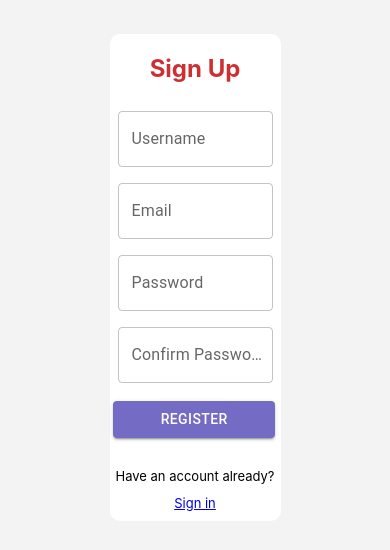
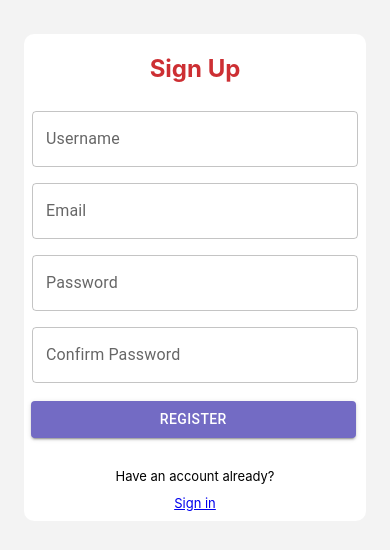
Before and after one commit to andrewmiladd/my-mail-sender, a React (Create React App) app: page /SignUp in a window 390 px wide. Shown: the top 550 px of the page. Built offline with nearby package versions, Linux system fonts and the light colour scheme.

Commit message:
Fix: The responsiveness of forms

```diff
--- a/src/Components/Forms/Login/LoginForm.module.css
+++ b/src/Components/Forms/Login/LoginForm.module.css
@@ -32,3 +32,9 @@
     margin-bottom: 10px;
     font-size: small;
 }
+@media screen and (max-width: 700px) {
+    .myLogInForm {
+        width: 100%;
+        margin-left: 0;
+    }
+}
--- a/src/Components/Forms/SignUp/SignUpForm.module.css
+++ b/src/Components/Forms/SignUp/SignUpForm.module.css
@@ -33,3 +33,9 @@
     margin-bottom: 10px;
     font-size: small;
 }
+@media screen and (max-width: 700px) {
+    .mySignUpForm {
+        width: 100%;
+        margin-left: 0;
+    }
+}
```
